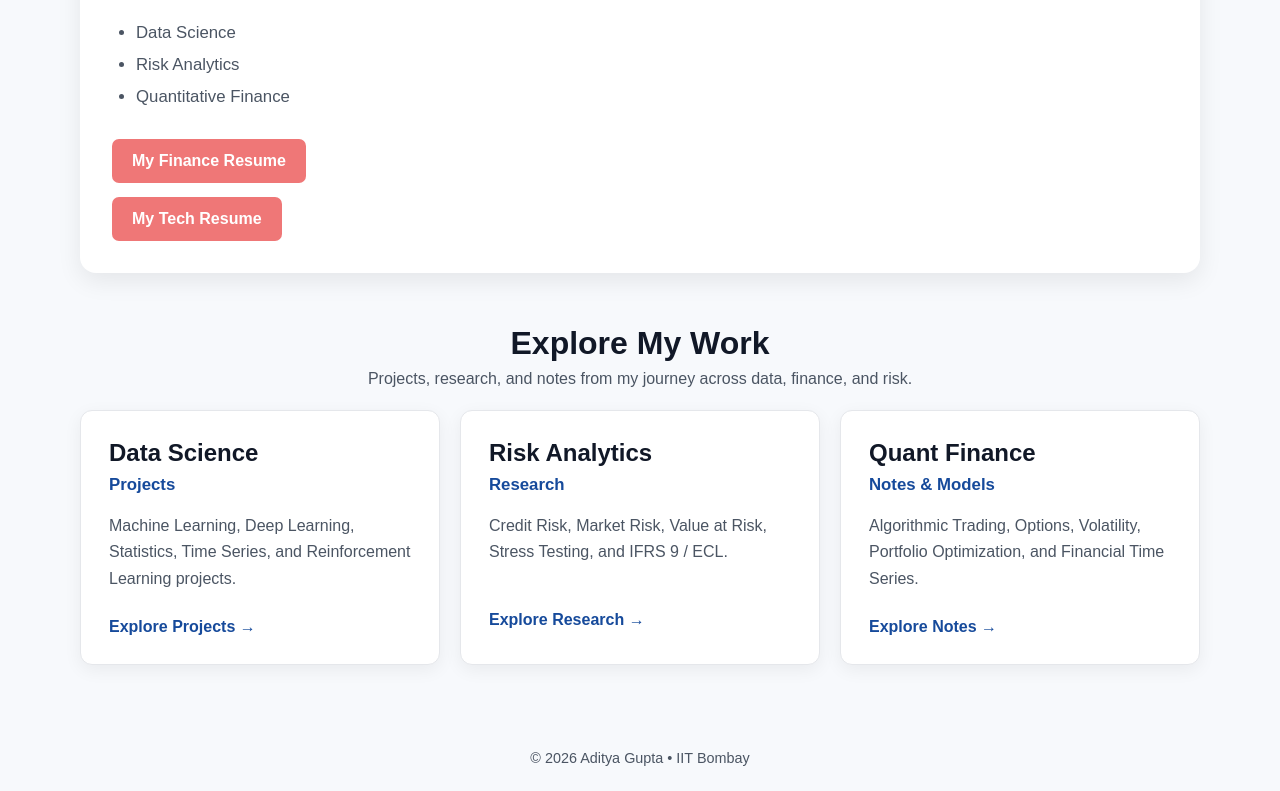
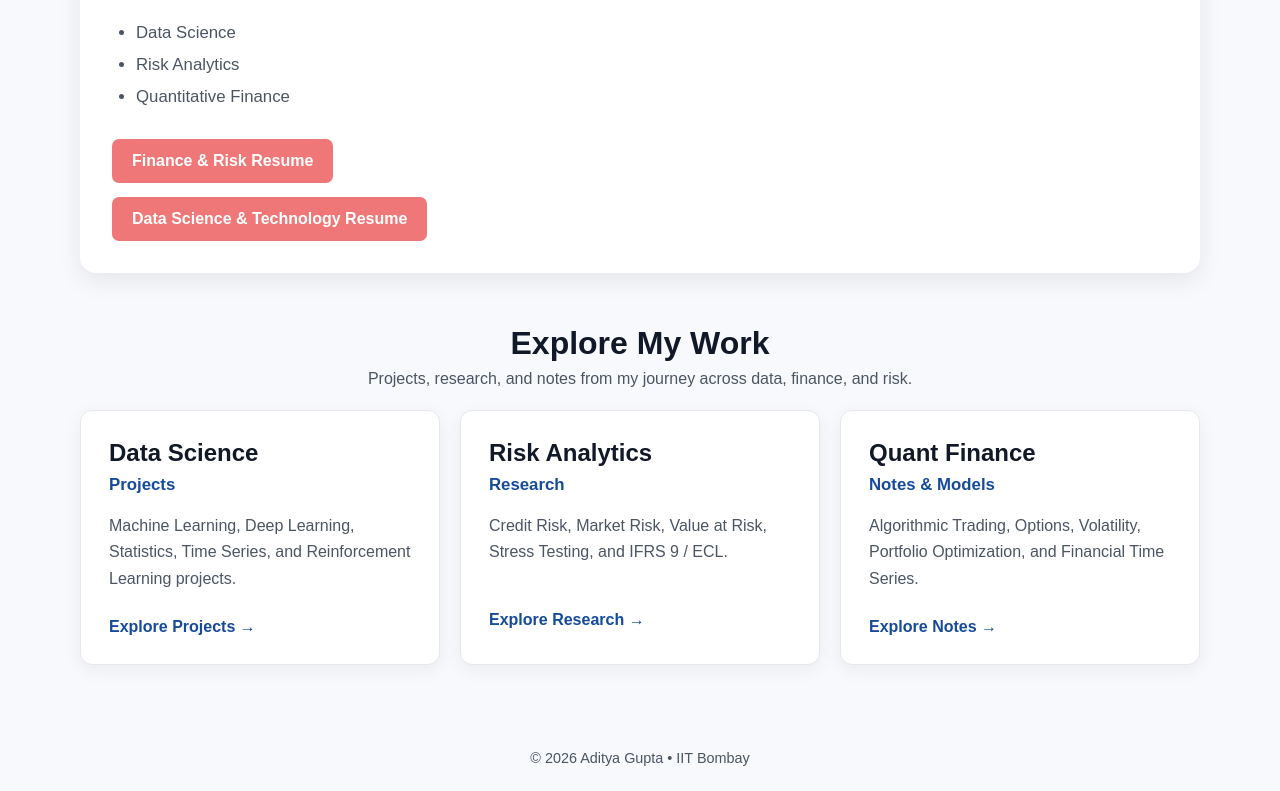
Before and after one commit to Aad1tyaGupta/Aad1tyaGupta.github.io, a plain HTML site: page index.html in a window 1280 px wide. Shown: the part 1122-1913 px from the top of the page. Drawn offline with Linux system fonts and the light colour scheme.

Commit message:
Update resume links with new titles

```diff
--- a/index.html
+++ b/index.html
@@ -376,12 +376,12 @@
 
                     <a class="resume-button"
                        href="resumes/finance-resume.pdf">
-                        My Finance Resume
+                        Finance & Risk Resume
                     </a>
 
                     <a class="resume-button"
                        href="resumes/tech-resume.pdf">
-                        My Tech Resume
+                        Data Science & Technology Resume
                     </a>
 
                 </div>
```
